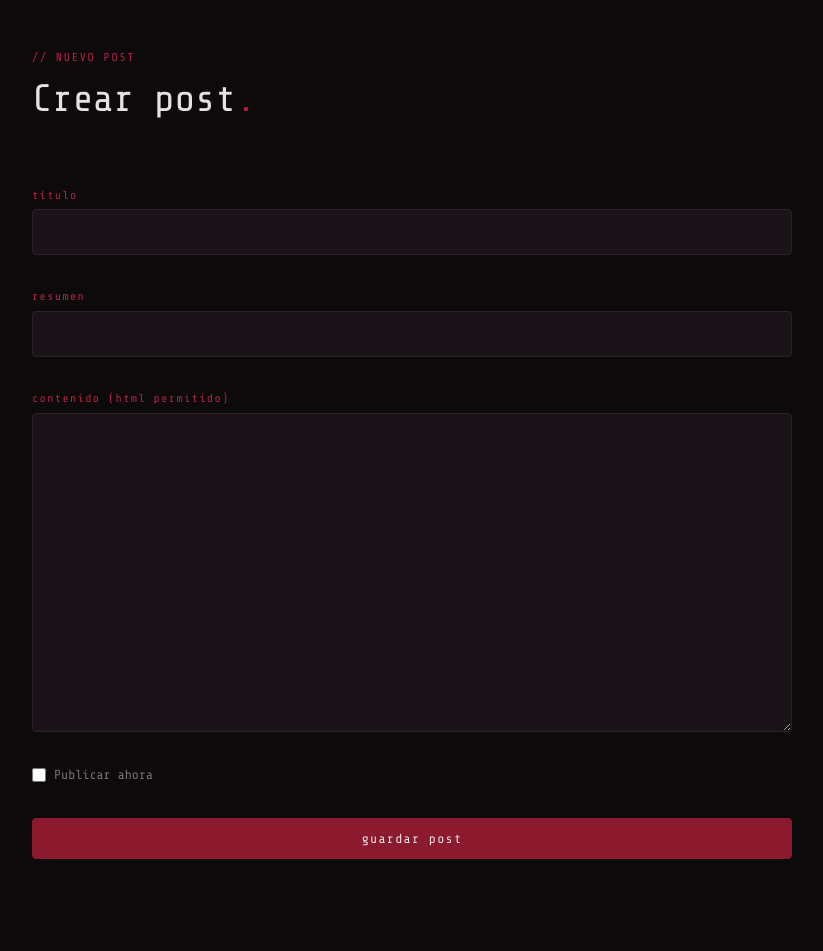
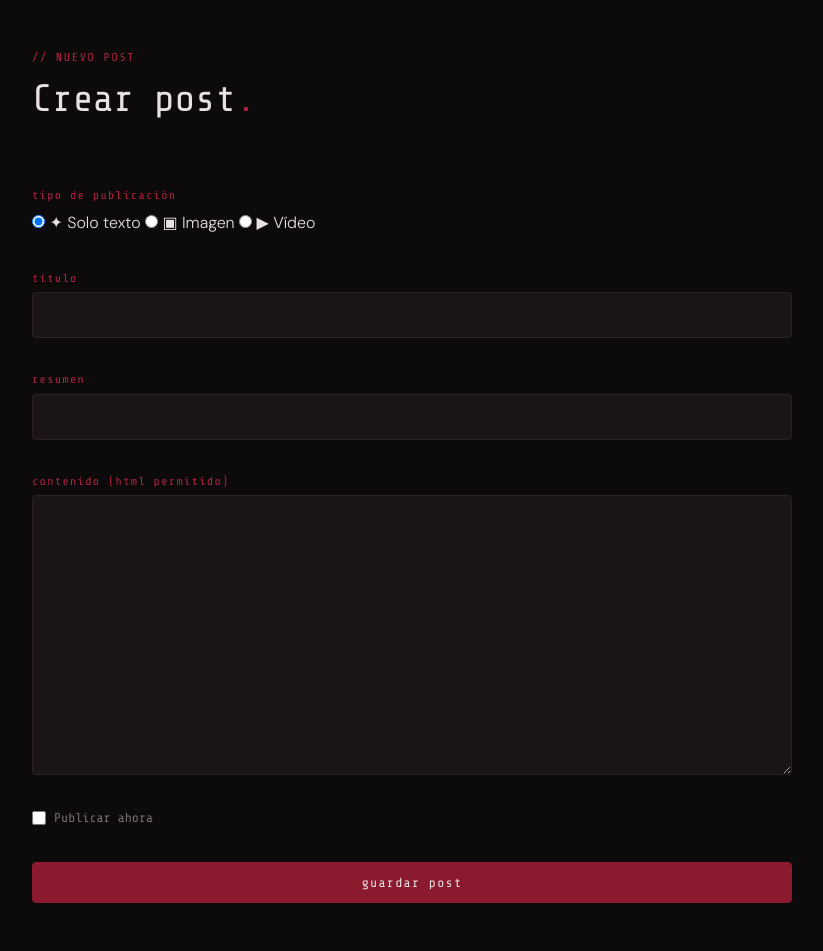
Before and after one commit to Vito-Pulls/Portfolio, a PHP site: page /admin/newPost.php in a window 1280 px wide. Shown: the part 60-1011 px from the top of the page, without its empty margins (90-913 px from the left). Before the commit the page ends 919 px from the top, so only its background shows below. Run offline with PHP 8.4, Linux system fonts and the light colour scheme; the visitor is signed in with stand-in values (Sample User, id 1).

Commit message:
feat: Subida de archivos y selector de img/video/txt en crear post del panel de admin

```diff
--- a/admin/newPost.php
+++ b/admin/newPost.php
@@ -1,6 +1,7 @@
 <?php
+require_once '../config/rutas.php';
 require_once '../config/db.php';
-require_once '../config/rutas.php';
+require_once '../config/media.php';
 session_start();
 
 if (!isset($_SESSION['admin_logueado'])) {
@@ -15,7 +16,11 @@ if ($_SERVER['REQUEST_METHOD'] === 'POST') {
     $resumen = trim($_POST['resumen'] ?? '');
     $contenido = trim($_POST['contenido'] ?? '');
     $publicado = isset($_POST['publicado']) ? 1 : 0;
+    $tipo = $_POST['tipo'] ?? 'texto';
     $slug = strtolower(trim(preg_replace('/[^a-zA-Z0-9]+/', '-', $titulo), '-'));
+
+    if (!in_array($tipo, ['texto', 'imagen', 'video']))
+        $tipo = 'texto';
 
     if (empty($titulo))
         $errores['titulo'] = 'El título es obligatorio.';
@@ -24,13 +29,46 @@ if ($_SERVER['REQUEST_METHOD'] === 'POST') {
     if (empty($contenido))
         $errores['contenido'] = 'El contenido es obligatorio.';
 
+    // Subida de archivos\\
+    $ruta_imagen = null;
+    $ruta_video = null;
+    $ruta_miniatura = null;
+    $error_archivo = '';
+
+    if ($tipo === 'imagen') {
+        $ruta_imagen = subirArchivo('imagen', 'imagen', $error_archivo);
+        if ($error_archivo)
+            $errores['imagen'] = $error_archivo;
+    }
+
+    if ($tipo === 'video') {
+        $ruta_video = subirArchivo('video', 'video', $error_archivo);
+        if ($error_archivo)
+            $errores['video'] = $error_archivo;
+        $error_mini = '';
+        $ruta_miniatura = subirArchivo('miniatura', 'imagen', $error_mini);
+        if ($error_mini)
+            $errores['miniatura'] = $error_mini;
+    }
+
     if (empty($errores)) {
         $bd = conectarBD();
         $stmt = $bd->prepare(
-            "INSERT INTO posts (titulo, slug, resumen, contenido, publicado)
-       VALUES (?, ?, ?, ?, ?)"
+            "INSERT INTO posts (titulo, slug, resumen, contenido, publicado, tipo, imagen, video, miniatura)
+       VALUES (?, ?, ?, ?, ?, ?, ?, ?, ?)"
         );
-        $stmt->bind_param('ssssi', $titulo, $slug, $resumen, $contenido, $publicado);
+        $stmt->bind_param(
+            'ssssissss',
+            $titulo,
+            $slug,
+            $resumen,
+            $contenido,
+            $publicado,
+            $tipo,
+            $ruta_imagen,
+            $ruta_video,
+            $ruta_miniatura
+        );
         $stmt->execute();
         $stmt->close();
         $bd->close();
@@ -65,7 +103,63 @@ if ($_SERVER['REQUEST_METHOD'] === 'POST') {
             <h2>Crear post<span class="acento">.</span></h2>
         </div>
 
-        <form method="POST" action="<?= BASE_URL ?>/admin/newPost.php" class="contact-form admin-form">
+        <form method="POST" action="<?= BASE_URL ?>/admin/newPost.php" class="contact-form admin-form"
+            enctype="multipart/form-data">
+
+            <!-- TIPO DE POST -->
+            <div class="form-grupo">
+                <label class="form-label">tipo de publicación</label>
+                <div class="tipo-selector">
+                    <label class="tipo-opcion <?= ($_POST['tipo'] ?? 'texto') === 'texto' ? 'activo' : '' ?>">
+                        <input type="radio" name="tipo" value="texto" <?= ($_POST['tipo'] ?? 'texto') === 'texto' ? 'checked' : '' ?> />
+                        <span>✦ Solo texto</span>
+                    </label>
+                    <label class="tipo-opcion <?= ($_POST['tipo'] ?? '') === 'imagen' ? 'activo' : '' ?>">
+                        <input type="radio" name="tipo" value="imagen" <?= ($_POST['tipo'] ?? '') === 'imagen' ? 'checked' : '' ?> />
+                        <span>▣ Imagen</span>
+                    </label>
+                    <label class="tipo-opcion <?= ($_POST['tipo'] ?? '') === 'video' ? 'activo' : '' ?>">
+                        <input type="radio" name="tipo" value="video" <?= ($_POST['tipo'] ?? '') === 'video' ? 'checked' : '' ?> />
+                        <span>▶ Vídeo</span>
+                    </label>
+                </div>
+            </div>
+
+            <!-- CAMPOS MEDIA (se muestran/ocultan con JS) -->
+            <div class="form-grupo media-campo" id="campoImagen"
+                style="<?= ($_POST['tipo'] ?? '') !== 'imagen' ? 'display:none' : '' ?>">
+                <label class="form-label" for="imagen">imagen de portada</label>
+                <input class="form-input" type="file" id="imagen" name="imagen"
+                    accept="image/jpeg,image/png,image/webp,image/gif" />
+                <span class="form-hint">JPG, PNG, WEBP o GIF — máx. 5MB</span>
+                <?php if (!empty($errores['imagen'])): ?>
+                    <span class="form-error"><?= $errores['imagen'] ?></span>
+                <?php endif; ?>
+            </div>
+
+            <div class="media-campo" id="campoVideo"
+                style="<?= ($_POST['tipo'] ?? '') !== 'video' ? 'display:none' : '' ?>">
+                <div class="form-grupo">
+                    <label class="form-label" for="video">vídeo</label>
+                    <input class="form-input" type="file" id="video" name="video"
+                        accept="video/mp4,video/webm,video/ogg" />
+                    <span class="form-hint">MP4, WEBM u OGG — máx. 10MB</span>
+                    <?php if (!empty($errores['video'])): ?>
+                        <span class="form-error"><?= $errores['video'] ?></span>
+                    <?php endif; ?>
+                </div>
+                <div class="form-grupo">
+                    <label class="form-label" for="miniatura">miniatura del vídeo</label>
+                    <input class="form-input" type="file" id="miniatura" name="miniatura"
+                        accept="image/jpeg,image/png,image/webp" />
+                    <span class="form-hint">JPG, PNG o WEBP — máx. 5MB (opcional)</span>
+                    <?php if (!empty($errores['miniatura'])): ?>
+                        <span class="form-error"><?= $errores['miniatura'] ?></span>
+                    <?php endif; ?>
+                </div>
+            </div>
+
+            <!-- CAMPOS COMUNES -->
             <div class="form-grupo">
                 <label class="form-label" for="titulo">título</label>
                 <input class="form-input" type="text" id="titulo" name="titulo"
@@ -87,7 +181,7 @@ if ($_SERVER['REQUEST_METHOD'] === 'POST') {
             <div class="form-grupo">
                 <label class="form-label" for="contenido">contenido (HTML permitido)</label>
                 <textarea class="form-input form-textarea admin-textarea" id="contenido" name="contenido"
-                    rows="14"><?= htmlspecialchars($_POST['contenido'] ?? '') ?></textarea>
+                    rows="10"><?= htmlspecialchars($_POST['contenido'] ?? '') ?></textarea>
                 <?php if (!empty($errores['contenido'])): ?>
                     <span class="form-error"><?= $errores['contenido'] ?></span>
                 <?php endif; ?>
@@ -104,6 +198,29 @@ if ($_SERVER['REQUEST_METHOD'] === 'POST') {
         </form>
     </main>
 
+    <script>
+        document.addEventListener('DOMContentLoaded', () => {
+            const radios = document.querySelectorAll('input[name="tipo"]');
+            const campoImagen = document.getElementById('campoImagen');
+            const campoVideo = document.getElementById('campoVideo');
+            const tipoOpciones = document.querySelectorAll('.tipo-opcion');
+
+            function actualizarCampos() {
+                const seleccionado = document.querySelector('input[name="tipo"]:checked').value;
+
+                campoImagen.style.display = seleccionado === 'imagen' ? '' : 'none';
+                campoVideo.style.display = seleccionado === 'video' ? '' : 'none';
+
+                tipoOpciones.forEach(op => {
+                    op.classList.toggle('activo', op.querySelector('input').value === seleccionado);
+                });
+            }
+
+            radios.forEach(r => r.addEventListener('change', actualizarCampos));
+            actualizarCampos();
+        });
+    </script>
+
 </body>
 
 </html>
```
